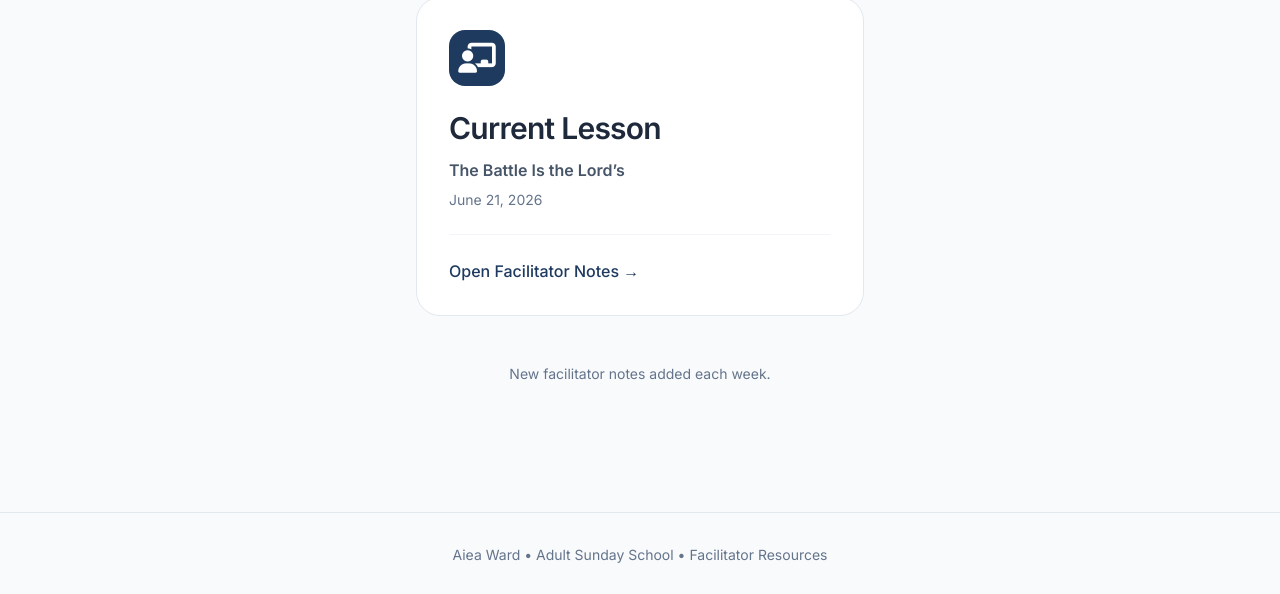
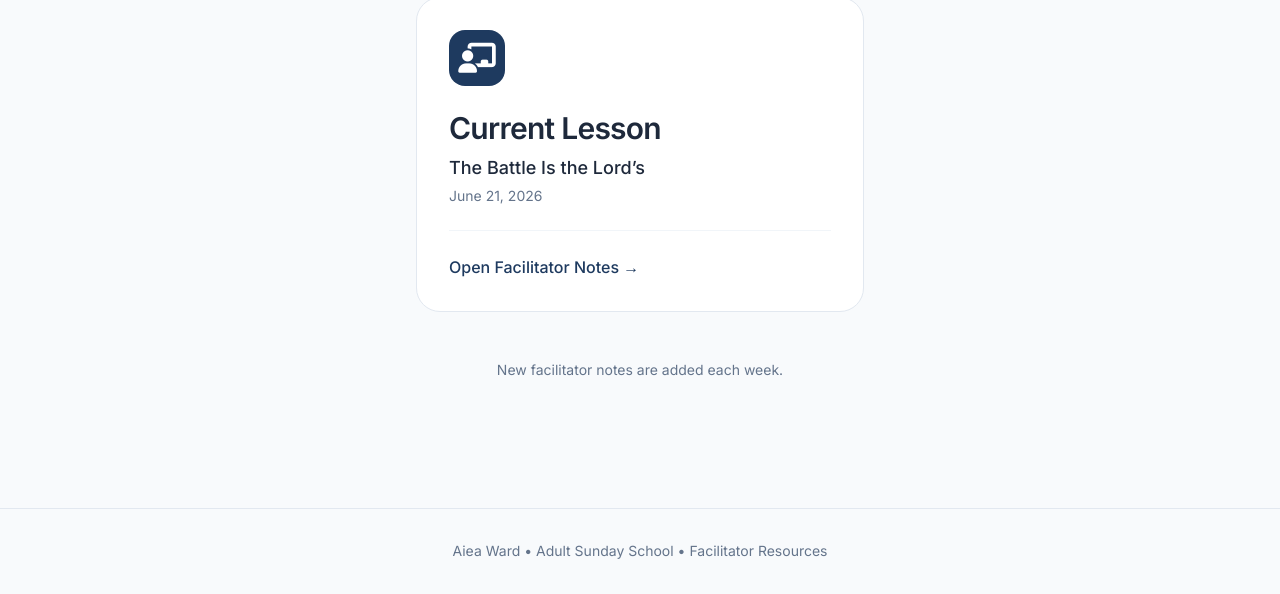
Before and after one commit to DavisImpact/sundayschool-lessons, a Jekyll site: the page built from index.md, in a window 1280 px wide and 995 px high. Shown: the part 398-992 px from the top of the window. Built offline with Jekyll 4.4.1, drawn with Linux system fonts in a browser that asks for light colours; nearby versions of some CDN libraries.

Commit message:
Update landing page and add cleanup note to README after removing HTML files

```diff
--- a/index.md
+++ b/index.md
@@ -4,6 +4,7 @@ title: Home
 ---
 
 <div class="max-w-5xl mx-auto px-6 py-16">
+  <!-- Header -->
   <div class="text-center mb-16">
     <div class="inline-flex items-center gap-x-2 px-4 py-1.5 bg-white rounded-full border border-slate-200 mb-6">
       <div class="w-2 h-2 bg-emerald-500 rounded-full animate-pulse"></div>
@@ -14,23 +15,26 @@ title: Home
     <p class="text-xl text-slate-600 max-w-md mx-auto">Facilitator notes for the Aiea Ward Adult Sunday School</p>
   </div>
 
+  <!-- Current Lesson Card -->
   <div class="max-w-md mx-auto">
-    <a href="{{ site.baseurl }}/facilitator/2026-06-21" class="group block bg-white border border-slate-200 rounded-3xl p-8 hover:border-amber-200">
+    <a href="{{ site.baseurl }}/facilitator/2026-06-21" class="group block bg-white border border-slate-200 rounded-3xl p-8 hover:border-amber-200 transition-all">
       <div>
-        <div class="w-14 h-14 bg-[#1e3a5f] rounded-2xl flex items-center justify-center mb-6">
+        <div class="w-14 h-14 bg-[#1e3a5f] rounded-2xl flex items-center justify-center mb-6 group-hover:bg-[#162d4a] transition-colors">
           <i class="fa-solid fa-chalkboard-teacher text-white text-3xl"></i>
         </div>
-        <h2 class="text-3xl font-semibold tracking-tight mb-3">Current Lesson</h2>
-        <p class="text-slate-600 mb-2"><strong>The Battle Is the Lord’s</strong></p>
+
+        <h2 class="text-3xl font-semibold tracking-tight mb-2">Current Lesson</h2>
+        <p class="font-medium text-lg mb-1">The Battle Is the Lord’s</p>
         <p class="text-sm text-slate-500">June 21, 2026</p>
       </div>
+
       <div class="pt-6 border-t border-slate-100 mt-6">
-        <span class="font-medium text-[#1e3a5f] group-hover:text-[#162d4a]">Open Facilitator Notes →</span>
+        <span class="font-medium text-[#1e3a5f] group-hover:text-[#162d4a] transition-colors">Open Facilitator Notes →</span>
       </div>
     </a>
   </div>
 
   <div class="text-center mt-12 text-sm text-slate-500">
-    <p>New facilitator notes added each week.</p>
+    <p>New facilitator notes are added each week.</p>
   </div>
 </div>
```
Also changed, not shown: README.md.
